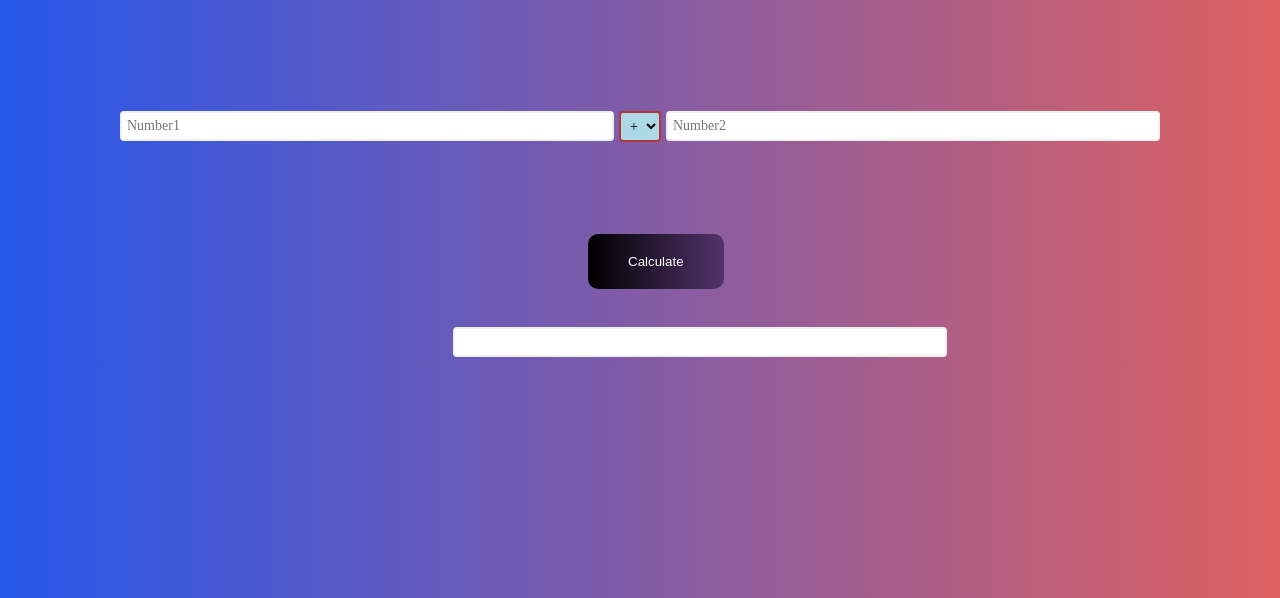
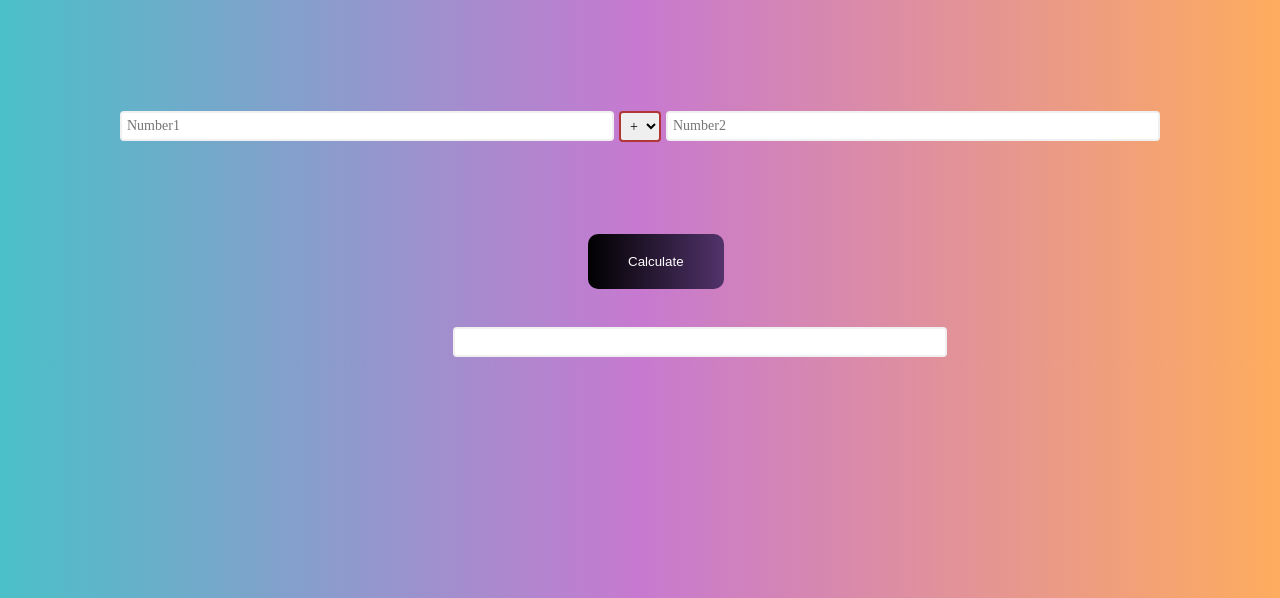
Before and after one commit to sFarkhod/JavaScript-calculator, a plain HTML site: page index.html in a window 1280 px wide. Shown: the part 202-800 px from the top of the page. Drawn offline with Linux system fonts and the light colour scheme.

Commit message:
Add files via upload

```diff
--- a/style.css
+++ b/style.css
@@ -1,7 +1,7 @@
 body {
-    background: #de6161;
-    background: -webkit-linear-gradient(to top, #2657eb, #de6161);
-    background: linear-gradient(to right, #2657eb, #de6161);
+    background: #FEAC5E;
+    background: -webkit-linear-gradient(to right, #4BC0C8, #C779D0, #FEAC5E);
+    background: linear-gradient(to right, #4BC0C8, #C779D0, #FEAC5E);
     overflow: hidden;
 }
 
@@ -55,7 +55,7 @@ h1 {
 .select {
     margin-left: 5px;
     border: 2px solid #b13636;
-    background-color: lightblue;
+    /* background-color: lightblue; */
 	border-radius: 4px;
 	font-family: inherit;
 	font-size: 14px;
```
